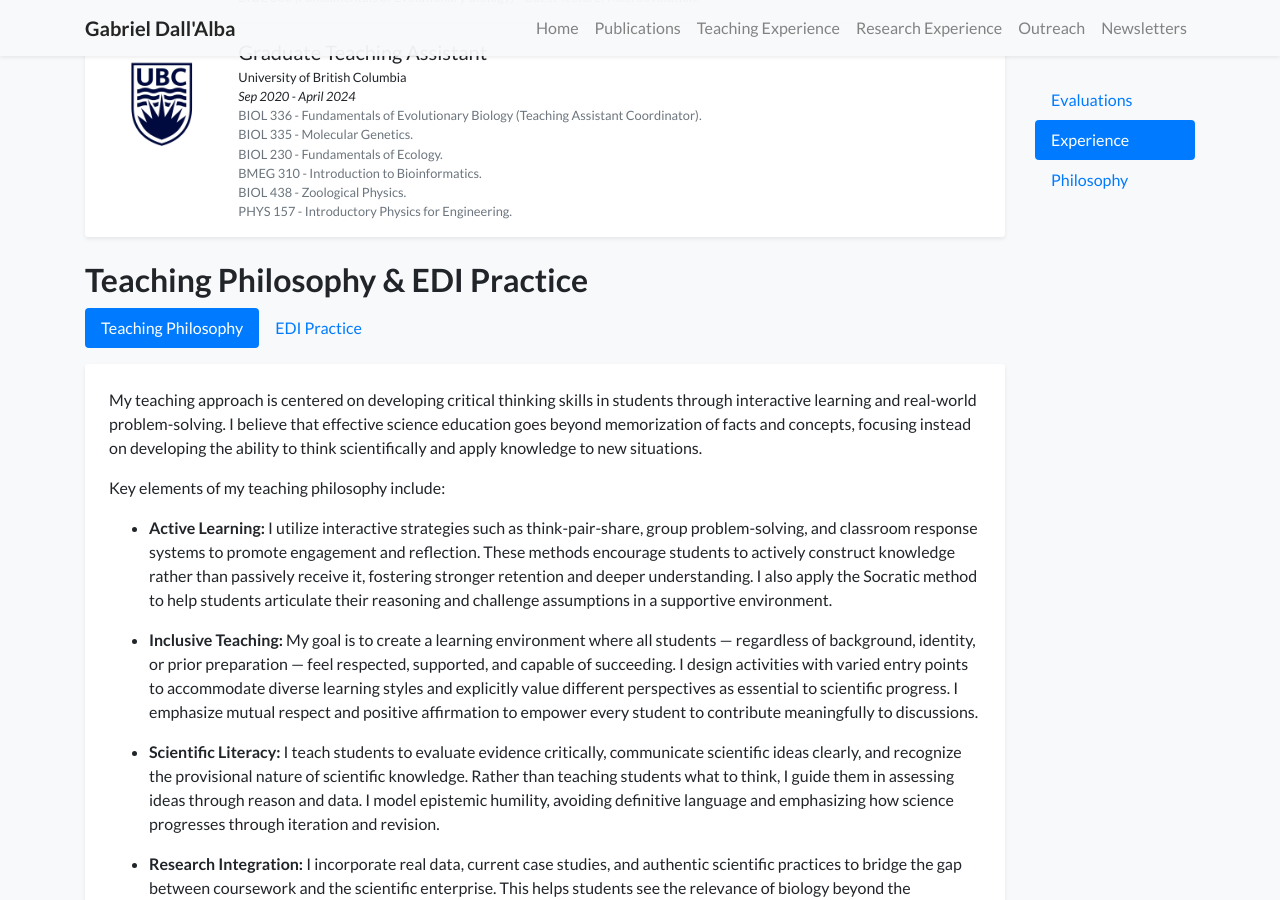
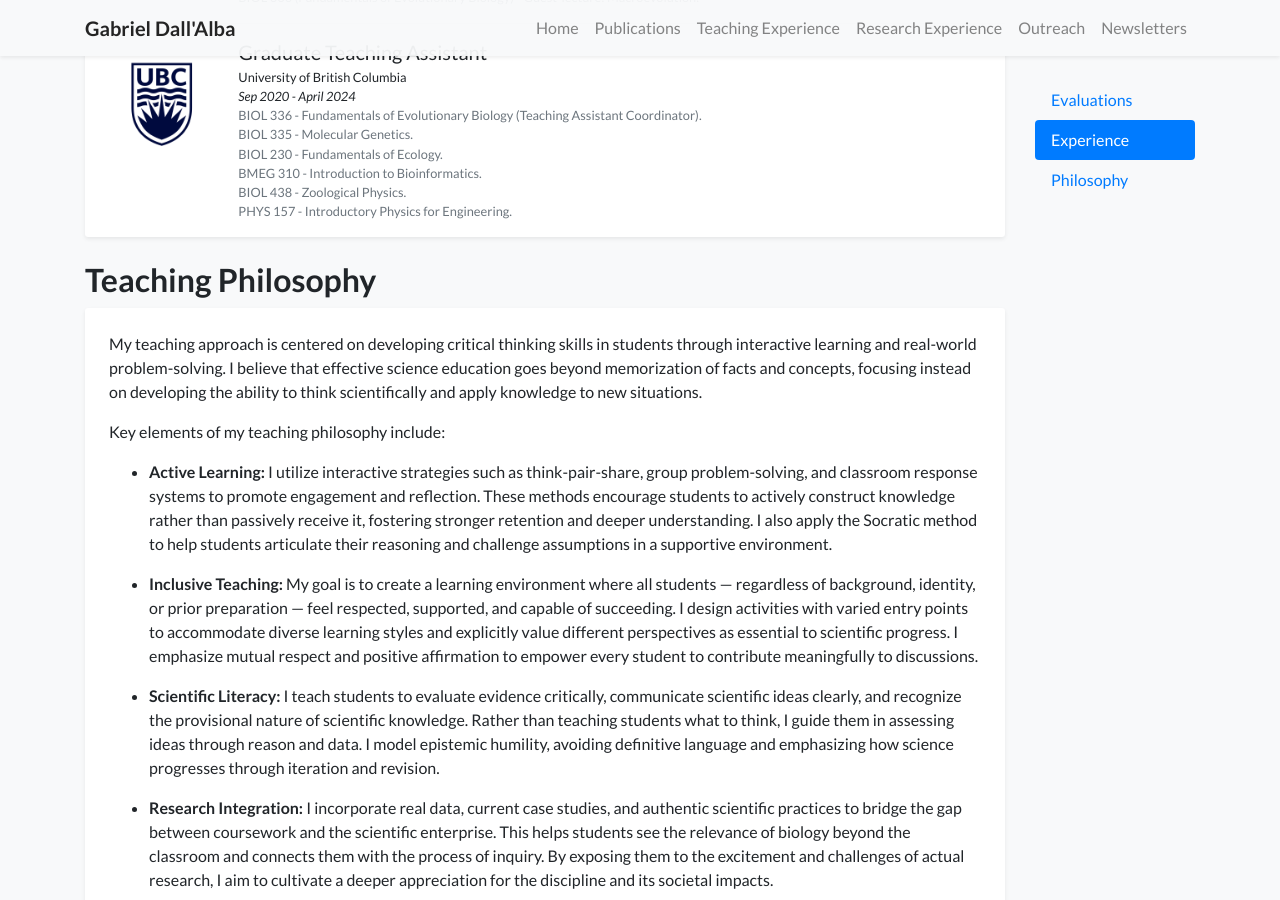
Before and after one commit to gdalba/gdalba.github.io, a Jekyll site: the page built from teaching.html, in a window 1280 px wide and 900 px high, scrolled down 1331 px. Built offline with Jekyll 4.4.1, drawn with Linux system fonts in a browser that asks for light colours; nearby versions of some CDN libraries; a style sheet for code colours, icons or effects is not loaded.

Commit message:
Update teaching.html

```diff
--- a/teaching.html
+++ b/teaching.html
@@ -176,9 +176,10 @@
         </div>
 
         <!-- Teaching Philosophy -->
-        <h2 class="pt-4" id="section-philosophy">Teaching Philosophy & EDI Practice</h2>
+        <h2 class="pt-4" id="section-philosophy">Teaching Philosophy</h2>
 
         <!-- Navigation Tabs -->
+        <!-- Tab commented out
         <ul class="nav nav-pills mb-3" id="philosophy-tab" role="tablist">
             <li class="nav-item" role="presentation">
                 <a class="nav-link active" id="philosophy-tab-link" data-toggle="tab" href="#philosophy" role="tab" aria-controls="philosophy" aria-selected="true">Teaching Philosophy</a>
@@ -187,6 +188,7 @@
                 <a class="nav-link" id="edi-tab-link" data-toggle="tab" href="#edi" role="tab" aria-controls="edi" aria-selected="false">EDI Practice</a>
             </li>
         </ul>
+        -->
 
         <!-- Tab Content -->
         <div class="tab-content" id="philosophy-tabContent">
@@ -239,6 +241,7 @@
                     <p><strong>Philosophical Foundation:</strong> My philosophical stance on these issues is grounded in optimism: I believe that, through the authority and responsibility that comes with being an educator, I can contribute to dismantling linear and standardized modes of teaching. Instead, I seek to cultivate educational spaces that are dialogical, experiential, and rooted in the lived histories and perspectives of my students, teaching assistants, and my own without compromising the academic rigor or integrity of the subject matter.</p>
                 </div>
             </div>
+            -->
         </div>
     </div>
 
```
Also changed, not shown: other parts of teaching.html (+1 -1 lines).
